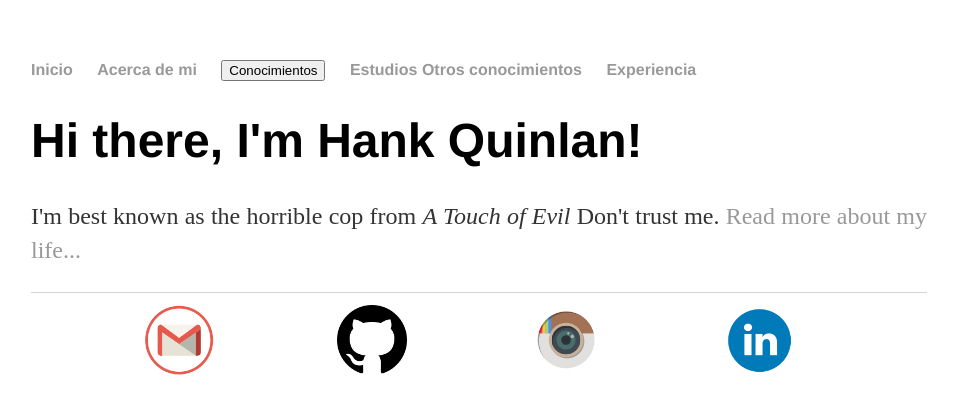
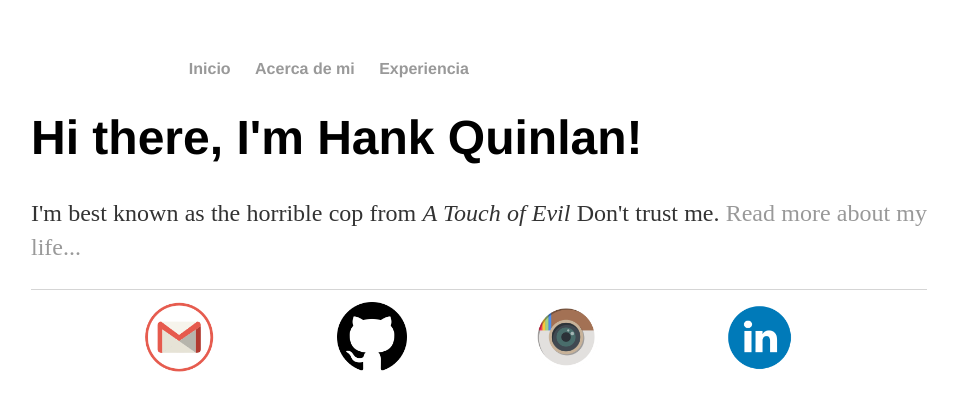
Before and after one commit to isx47590131/isx47590131.github.io, a Jekyll site: the page built from index.html, in a window 1280 px wide. Shown: the top 414 px of the page, without its empty margins (161-1119 px from the left). Built offline with Jekyll 4.4.1, drawn with Linux system fonts in a browser that asks for light colours.

Commit message:
Update main.css

```diff
--- a/css/main.css
+++ b/css/main.css
@@ -54,3 +54,51 @@
 ul.posts li {
     list-style: none;
 }
+
+
+/* nav bar */
+.dropdown {
+    float: left;
+    overflow: hidden;
+}
+
+.dropdown .dropbtn {
+    font-size: 16px;
+    border: none;
+    outline: none;
+    color: white;
+    padding: 14px 16px;
+    background-color: inherit;
+    font-family: inherit;
+    margin: 0;
+}
+
+.navbar a:hover, .dropdown:hover .dropbtn {
+    background-color: red;
+}
+
+.dropdown-content {
+    display: none;
+    position: absolute;
+    background-color: #f9f9f9;
+    min-width: 160px;
+    box-shadow: 0px 8px 16px 0px rgba(0,0,0,0.2);
+    z-index: 1;
+}
+
+.dropdown-content a {
+    float: none;
+    color: black;
+    padding: 12px 16px;
+    text-decoration: none;
+    display: block;
+    text-align: left;
+}
+
+.dropdown-content a:hover {
+    background-color: #ddd;
+}
+
+.dropdown:hover .dropdown-content {
+    display: block;
+}
```
